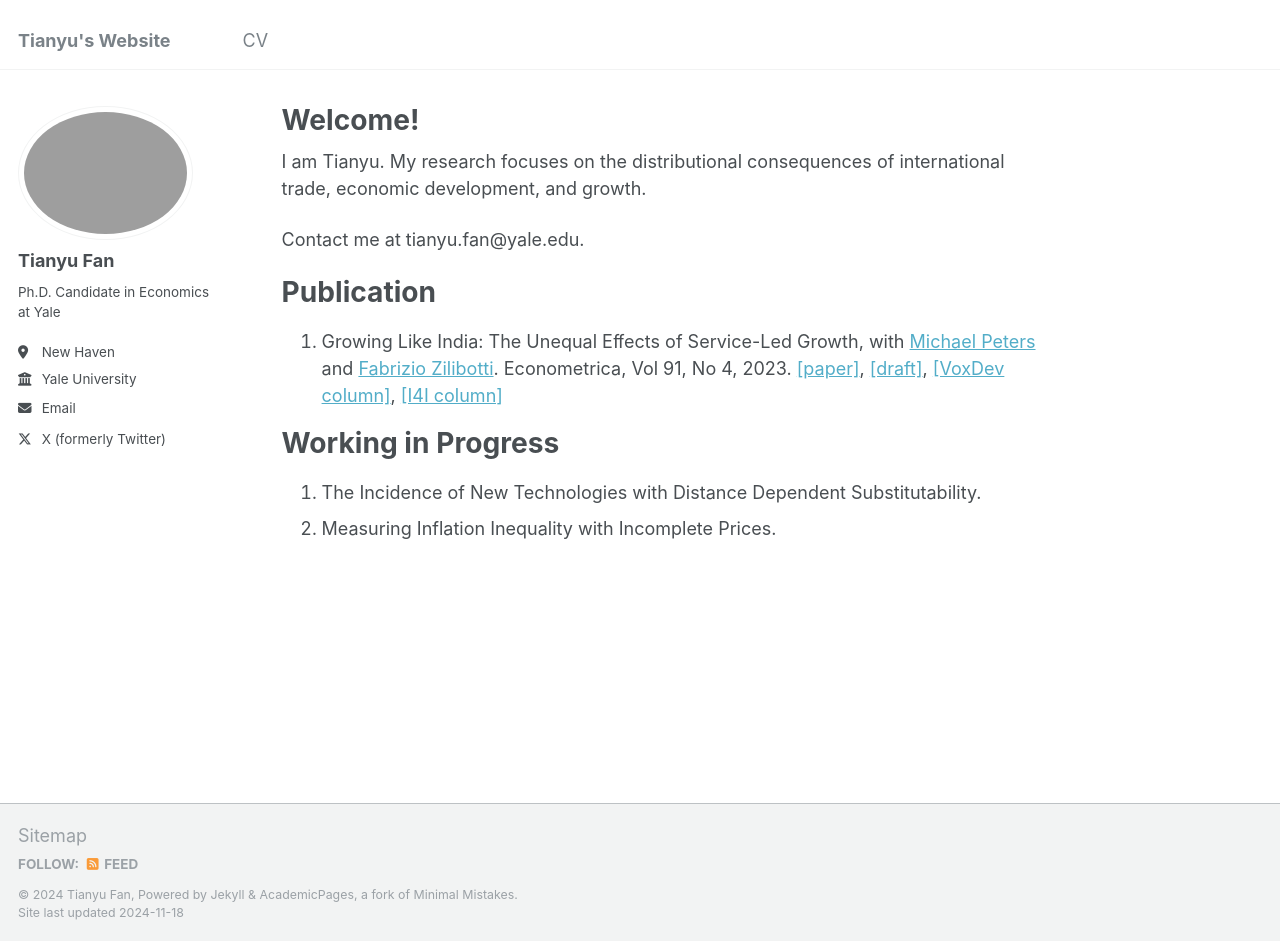
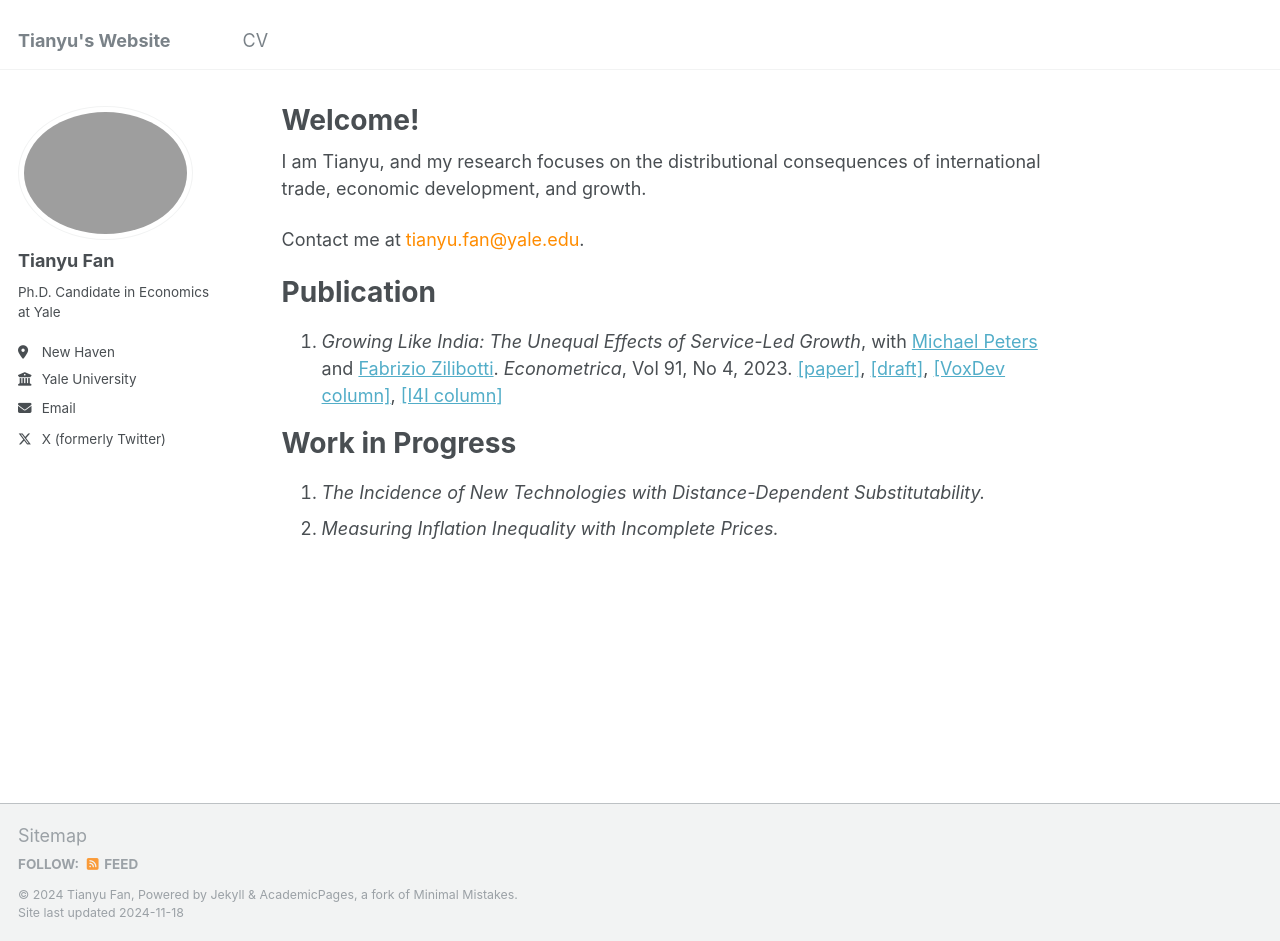
Before and after one commit to tianyufan-econ/tianyufan-econ.github.io, a Jekyll site: the page built from _pages/about.md, in a window 1280 px wide and 941 px high. Built offline with Jekyll 4.4.1, drawn with Linux system fonts in a browser that asks for light colours.

Commit message:
Update about.md

```diff
--- a/_pages/about.md
+++ b/_pages/about.md
@@ -7,15 +7,15 @@ redirect_from:
   - /about.html
 ---
 
-I am Tianyu. My research focuses on the distributional consequences of international trade, economic development, and growth.
+I am Tianyu, and my research focuses on the distributional consequences of international trade, economic development, and growth.
 
-Contact me at tianyu.fan@yale.edu.
+Contact me at <span style="color: darkorange;">tianyu.fan@yale.edu</span>.
 
 Publication
 ======
-1. Growing Like India: The Unequal Eﬀects of Service-Led Growth, with [Michael Peters](https://mipeters.weebly.com) and [Fabrizio Zilibotti](https://campuspress.yale.edu/zilibotti/). Econometrica, Vol 91, No 4, 2023. [\[paper\]](/files/FPZ_UnequalGrowth.pdf), [\[draft\]](/files/FPZ_ECMA_final.pdf), [\[VoxDev column\]](https://voxdev.org/topic/macroeconomics-growth/how-services-drive-growth-emerging-economies-evidence-india), [\[I4I column\]](https://www.ideasforindia.in/topics/macroeconomics/india-s-service-led-economic-growth.html)
+1. *Growing Like India: The Unequal Effects of Service-Led Growth*, with [Michael Peters](https://mipeters.weebly.com) and [Fabrizio Zilibotti](https://campuspress.yale.edu/zilibotti/). *Econometrica*, Vol 91, No 4, 2023. [\[paper\]](/files/FPZ_UnequalGrowth.pdf), [\[draft\]](/files/FPZ_ECMA_final.pdf), [\[VoxDev column\]](https://voxdev.org/topic/macroeconomics-growth/how-services-drive-growth-emerging-economies-evidence-india), [\[I4I column\]](https://www.ideasforindia.in/topics/macroeconomics/india-s-service-led-economic-growth.html)
 
-Working in Progress
+Work in Progress
 ======
-1. The Incidence of New Technologies with Distance Dependent Substitutability.
-2. Measuring Inflation Inequality with Incomplete Prices.
+1. *The Incidence of New Technologies with Distance-Dependent Substitutability.*
+2. *Measuring Inflation Inequality with Incomplete Prices.*
```
